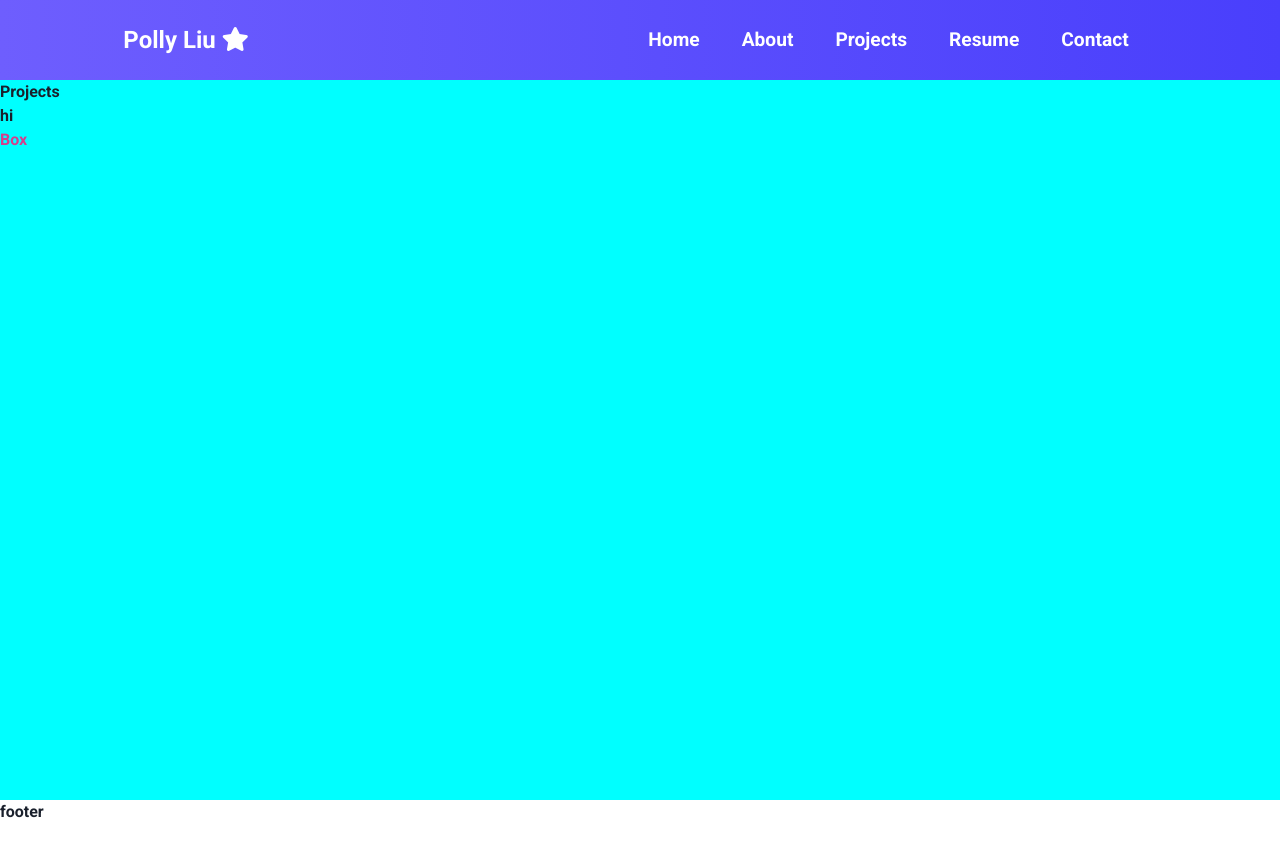
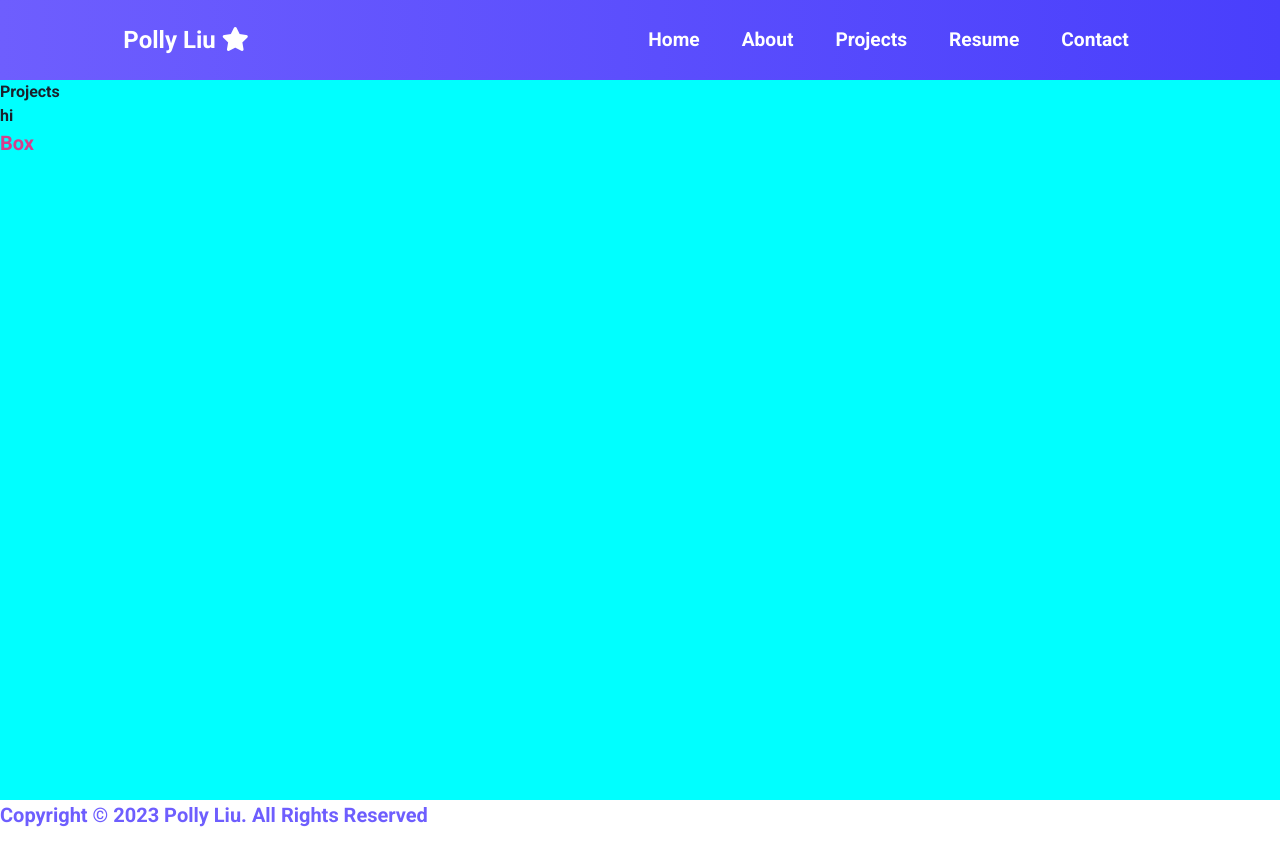
Before and after one commit to pollyliu1/pollyliu1.github.io, a React (Create React App) app: page /projects in a window 1280 px wide. Shown: the top 866 px of the page. Before the commit the page ends 824 px from the top, so only its background shows below. Built offline with nearby package versions, Linux system fonts and the light colour scheme.

Commit message:
Added global theme colours

```diff
--- a/src/App.css
+++ b/src/App.css
@@ -1,4 +1,11 @@
 .App {
     font-family: 'Roboto', sans-serif;
-    font-weight: 700;
 }
+
+/* For global colour theme */
+:root {
+    --purpleMain: rgb(110, 94, 254);
+    --purpleHover: #6d76f7;
+
+    --tealMain: #C53030;
+}
--- a/src/components/Footer/Footer.css
+++ b/src/components/Footer/Footer.css
@@ -0,0 +1,10 @@
+@import "../../App.css";
+
+.footer {
+    height: 100px;
+}
+
+.box {
+    color: var(--purpleMain);
+    font-size: 20px;
+}
--- a/src/components/Footer/Footer.js
+++ b/src/components/Footer/Footer.js
@@ -1,12 +1,13 @@
 import React from 'react'
 import "./Footer.css"
+import { Box } from '@chakra-ui/react';
 
 class Footer extends React.Component {
     render() {
         return(
-        <footer>
-            <h1>footer</h1>
-        </footer>
+            <div className="footer">
+                <Box className="box"> Copyright &copy; 2023 Polly Liu. All Rights Reserved</Box>
+            </div>
         )
     }
 }
--- a/src/components/Navbar/Navbar.css
+++ b/src/components/Navbar/Navbar.css
@@ -1,3 +1,5 @@
+@import "../../App.css";
+
 .NavbarItems {
     background: linear-gradient(90deg, rgb(110, 94, 254) 0%, rgba(73, 63, 252, 1) 100%);
     height: 80px;
--- a/src/pages/About.css
+++ b/src/pages/About.css
@@ -1,3 +1,5 @@
+@import "../App.css";
+
 .body {
     height: calc(100vh - 80px);
     background: cyan;
--- a/src/pages/Home.css
+++ b/src/pages/Home.css
@@ -1,9 +1,12 @@
+@import "../App.css";
+
+
 .body {
     height: calc(100vh - 80px);
-    background: cyan;
+    background: var(--tealMain);
 }
 
-.hi {
+.welcome {
     color: #553C9A;
     font-size: 40px;
     background: black;
--- a/src/pages/Home.js
+++ b/src/pages/Home.js
@@ -1,11 +1,12 @@
 import React from 'react'
 import "./Home.css"
+import { Box } from '@chakra-ui/react';
 
 class Home extends React.Component {
     render() {
         return(
             <div className="body">
-                <h1 className="hi">Welcome</h1>
+                <h1 className="welcome">Welcome</h1>
                 <h2>Hi</h2>
             </div>
         )
--- a/src/pages/Projects.css
+++ b/src/pages/Projects.css
@@ -1,7 +1,9 @@
+@import "../App.css";
+
 .body {
     background: cyan;
 }
 
 .box {
-    font-size: 100;
+    font-size: 50px;
 }
```
